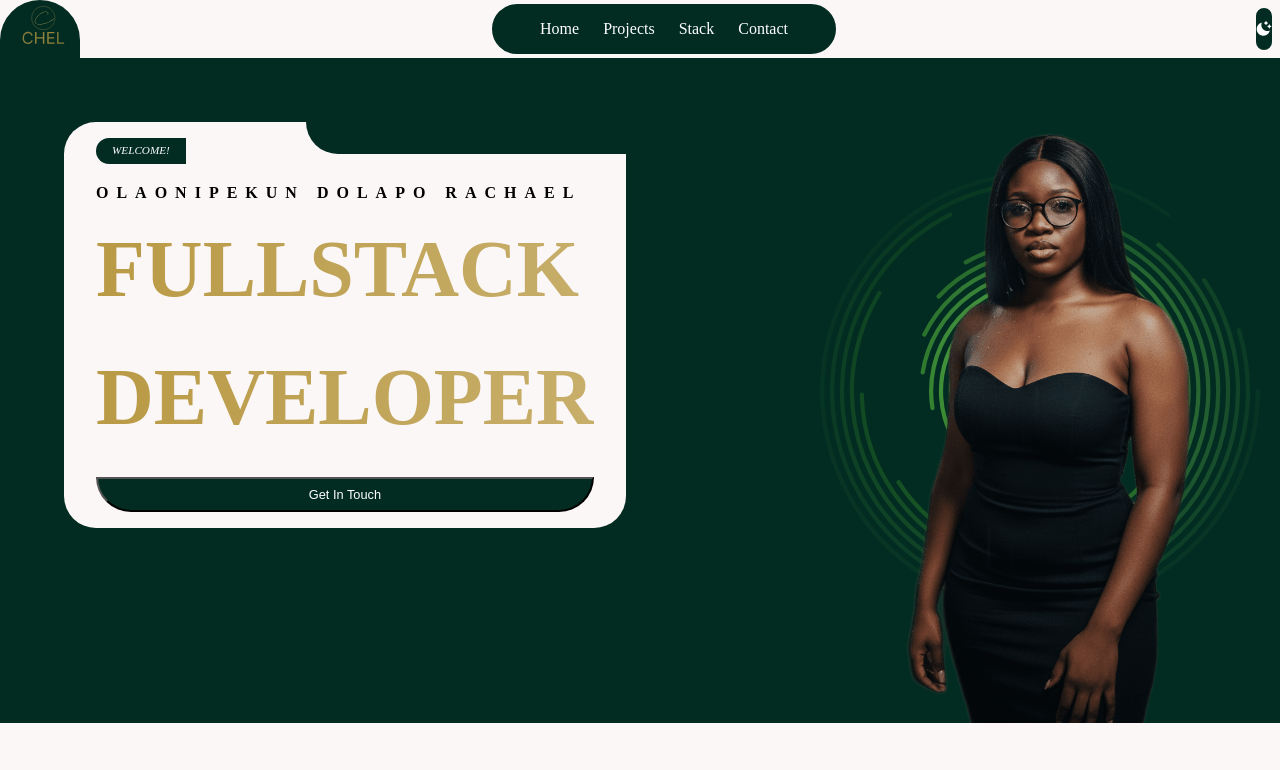
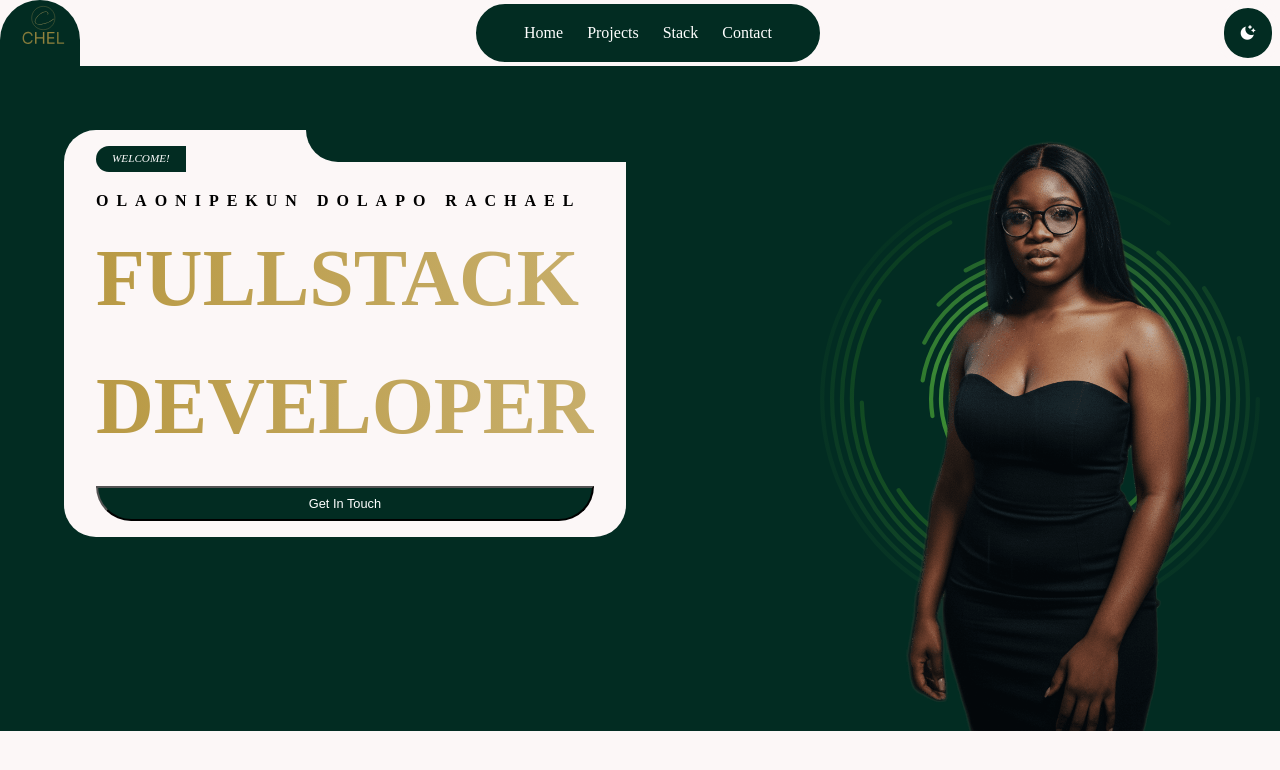
Before and after one commit to Lovethrech/my-main-portfolio, a Vue app: page / in a window 1280 px wide. Shown: the top 770 px of the page. Built offline with nearby package versions, Linux system fonts and the light colour scheme.

Commit message:
working on the hero components.

```diff
--- a/src/components/ThemeToggle.vue
+++ b/src/components/ThemeToggle.vue
@@ -25,7 +25,9 @@ const {isDark}=storeToRefs(themeStore);
 </template>
 
 <style scoped>
-
+.theme-toggle{
+    padding: 2vh;
+}
 @media screen and (max-width: 950px) {
     .theme-toggle{
         background-color: transparent;
```
